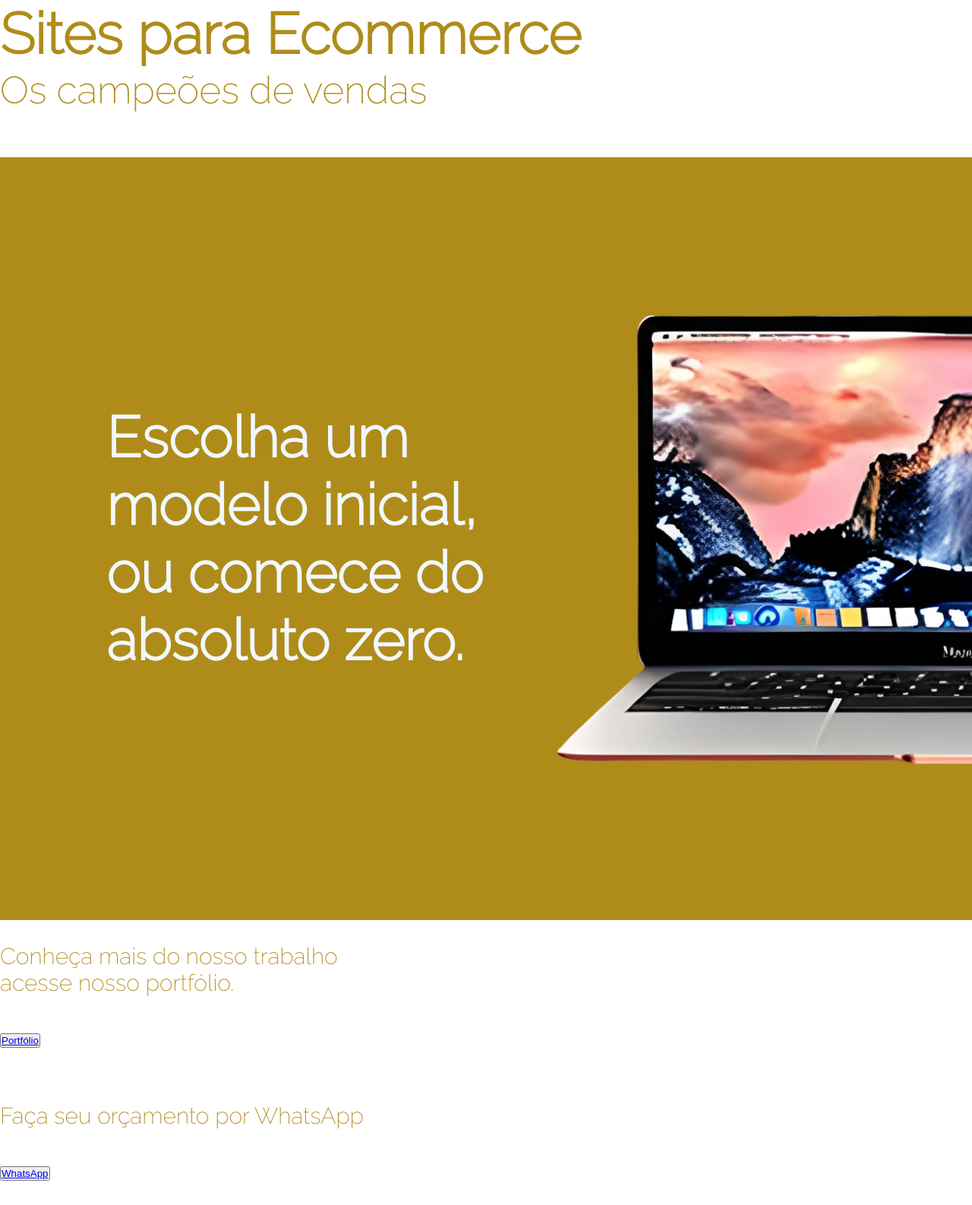
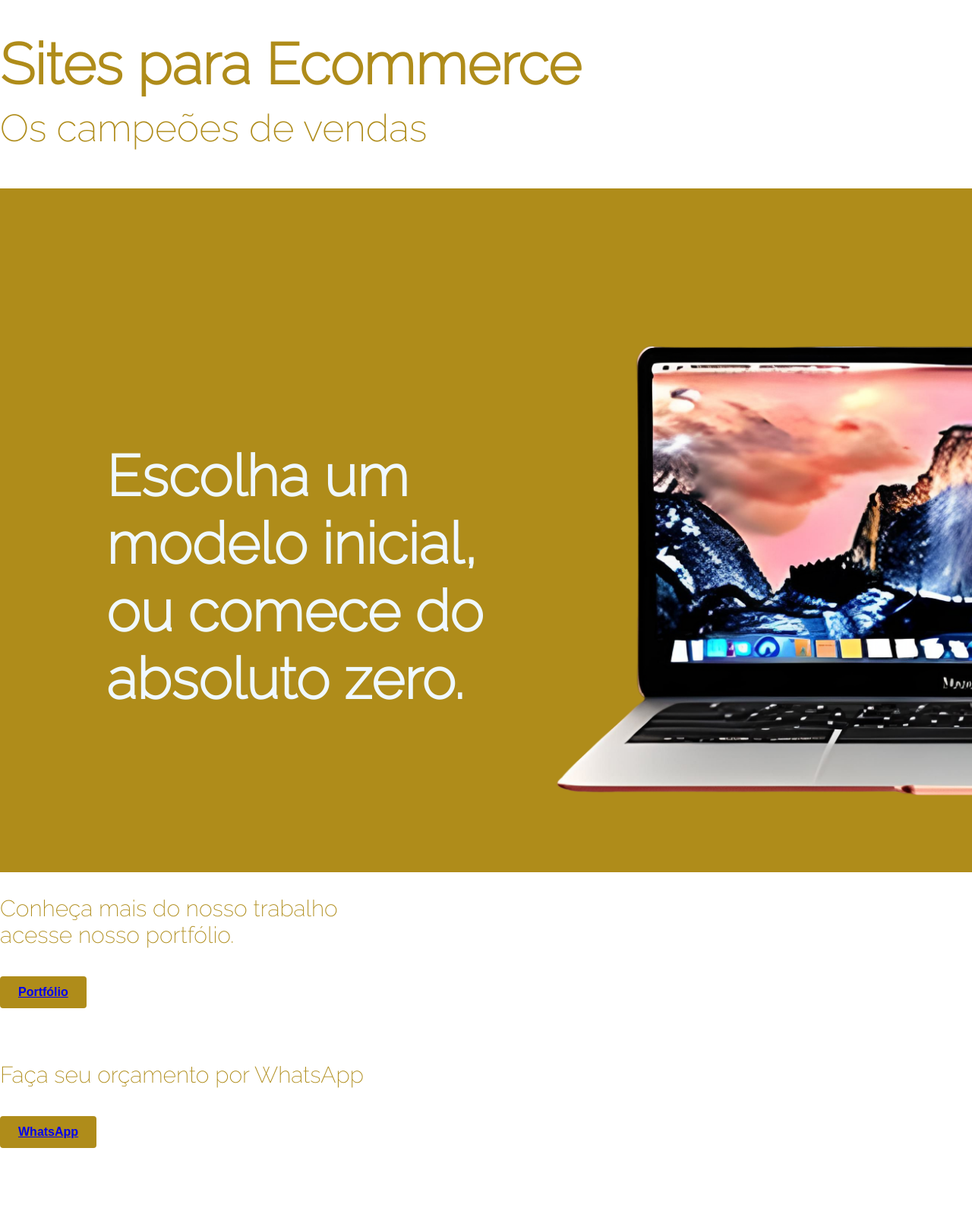
Before and after one commit to G4br13lC/Selecao1, a plain HTML site: page Projeto1/Index.html in a window 1280 px wide. Shown: the whole page at 76% size. After the commit the page ends 1541 px from the top, so only its background shows below. Drawn offline with Linux system fonts and the light colour scheme.

Commit message:
mudanças no css

```diff
--- a/Projeto1/Index.css
+++ b/Projeto1/Index.css
@@ -4,6 +4,8 @@
     padding: 0;
     box-sizing: border-box;
 }
+
+/*==============================*/
 
 /*Margem Padrão*/
 .cab, .nv, header, h2 {
@@ -12,56 +14,139 @@
     margin: 0 auto;
 }
 
+/*==============================*/
+
+/*Margem althead*/
+.f-h1 {
+    margin-top: 40px;
+    margin-bottom: 0;
+}
+
+/*==============================*/
+
 /*Margem Espec*/
 .dspmac {
     margin: 0 0 0 140px;
 
 }
 
+/*==============================*/
+
+/*Custom margin h1 */
+
+.f-h1 {
+    max-width: 1280px;
+    width: 100%;
+    margin-bottom: 10px;
+}
+/*==============================*/
+
+/*Custom margin f-subhead */
+
+.f-subhead {
+    max-width: 1280px;
+    width: 100%;
+    margin-bottom: 50px;
+}
+/*==============================*/
+
+
 /*Fontes 'Raleway'*/
 .f-h1 {
     font-family: 'Raleway'
 }
 
+/*==============================*/
+
 /*Fontes 'Raleway', sans-serif*/
-.f-subhead, body {
+.f-subhead, body, .button:hover {
     font-family: 'Raleway', sans-serif;
 }
+
+/*==============================*/
 
 /*Cor de fonte  rgb(175, 140, 26) */
 .cab, .nv {
     color:  rgb(175, 140, 26);
 }
 
+/*==============================*/
+
 /*Fonte 50px*/
 .cab {
     font-size: 50px
 }
 
+/*==============================*/
+
 /*Cor de letra aliceblue*/
-.h2 {
+.h2, .button:hover {
     color: aliceblue;
 }
 
-/*Fonte 25px*/
+/*==============================*/
+
+/*Fonte 50px*/
 .h2 {
     font-size: 50px
 }
+
+/*==============================*/
+
+/*Fonte botões*/
+section.nv button {
+    padding: 12px 24px;
+    font-size: 16px;
+    font-weight: bold;
+    background-color: rgb(175, 140, 26);
+    border: none;
+    border-radius: 4px;
+    text-decoration: none;
+    color: aliceblue;
+}
+
+/*==============================*/
+
+
 /*Fonte 30px*/
 .nv {
     font-size: 30px;
 }
+
+/*==============================*/
 
 /*Cor Bckgrd aliceblue*/
 . {
     background-color: aliceblue;
 }
 
+/*==============================*/
+
 /*Cor Bckgrd rgb(175, 140, 26)*/
 
 .grd {
     background-color: rgb(175, 140, 26);
+    height: 150px;
 }
+
+/*==============================*/
+
+/*Custom BCKGRD rgb em h2*/
+
+.grd {
+    height: 900px;
+}
+
+/*==============================*/
+
+/*Custom BCKGRD marg em h2*/
+
+.h2 {
+    margin-top: 20px;
+}
+
+/*==============================*/
+
 
 /*Display 1*/
 .dspmac {
@@ -70,21 +155,29 @@
     justify-content: space-between;
 }
 
+/*==============================*/
+
 /*Display 2*/
 . {
 
 }
+
+/*==============================*/
 
 /*Padding 30*/
 .nv {
     padding: 30px 0;
 }
 
+/*==============================*/
+
 /*Padding 2*/
 . {
 
 }
 
+/*==============================*/
+
 /*Imagens*/
 .imgmac img {
     height: 1000px;
--- a/Projeto1/Index.html
+++ b/Projeto1/Index.html
@@ -19,7 +19,6 @@
             <div class="f-subhead">
                 <a>Os campeões de vendas</a>
             </div>
-            <br />
         </header>
     </section>
     <section class="grd">
@@ -37,7 +36,7 @@
             Conheça mais do nosso trabalho <br /> acesse nosso portfólio.
         </p>
         <br />
-        <button>
+        <button class="button">
             <a href="./Portfólio.html">Portfólio</a>
         </button>
         <br />
@@ -47,7 +46,7 @@
             Faça seu orçamento por WhatsApp
         </p>
         <br />
-        <button>
+        <button class="button">
         <a href="./Forms.html">WhatsApp</a>
         </button>
     </section>
```
